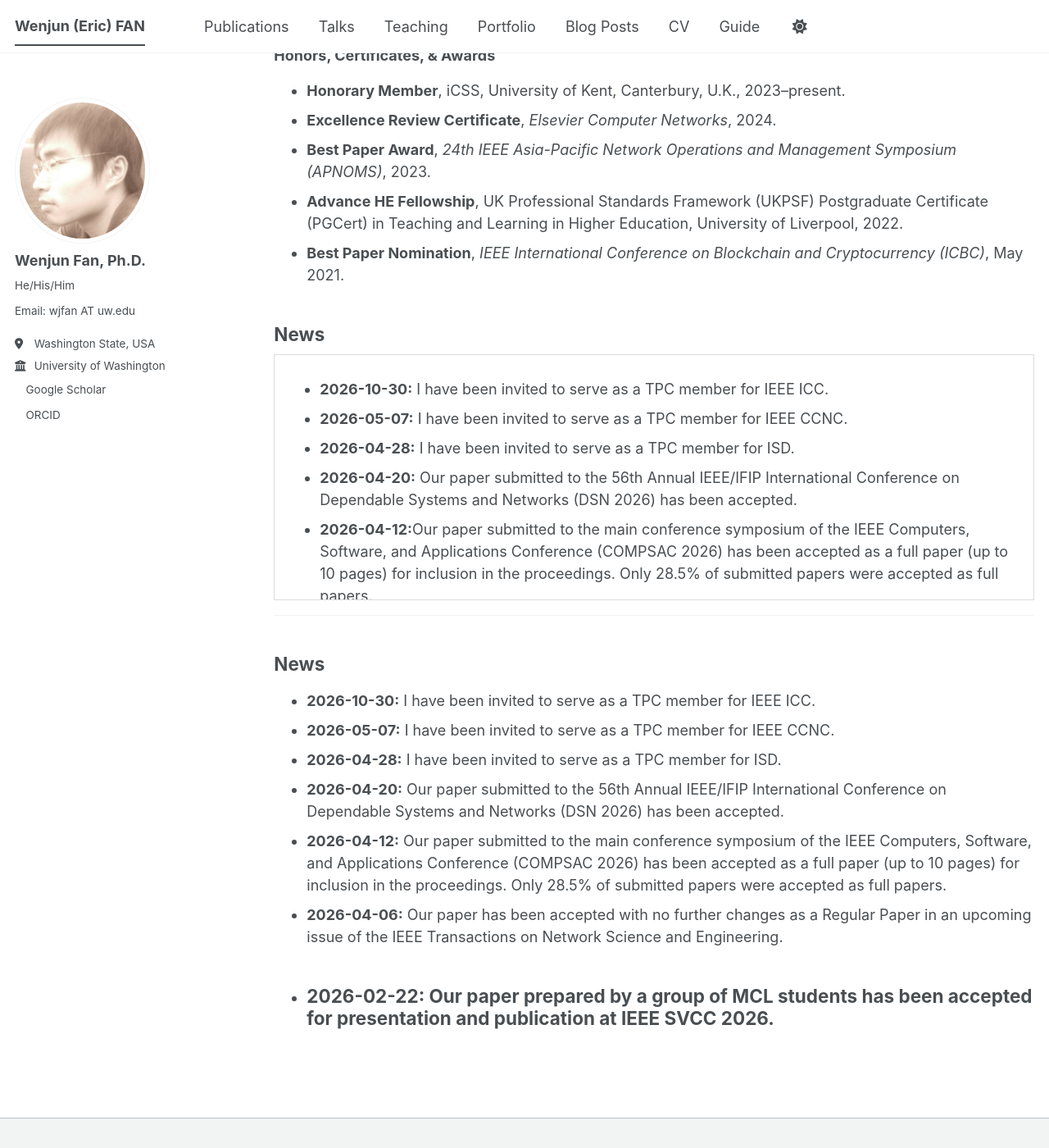
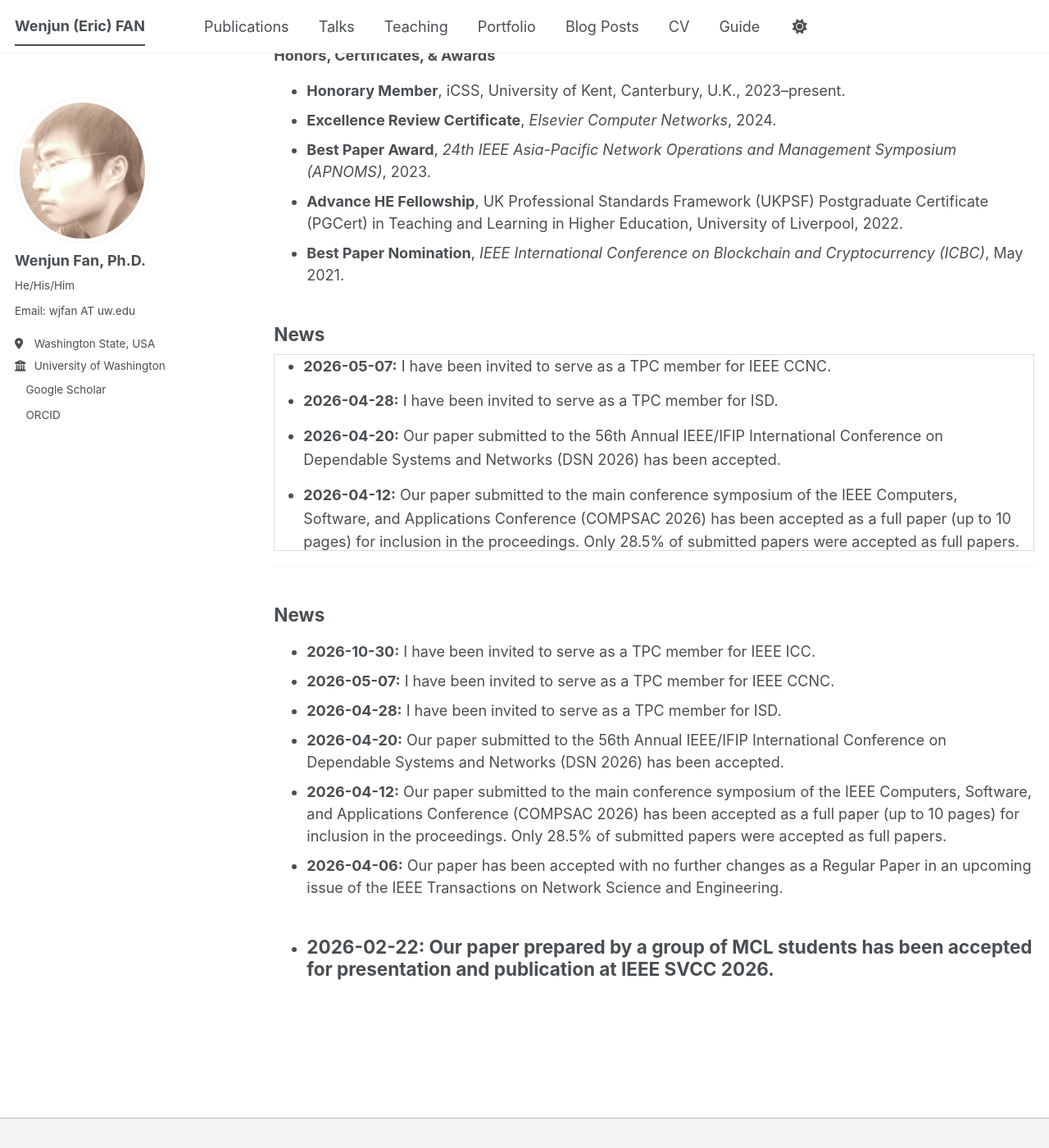
Before and after one commit to fanwj2010/fanwj2010.github.io, a Jekyll site: the page built from _pages/about.md, in a window 1280 px wide and 1400 px high, scrolled down 332 px. Shown: the whole window at 82% size. Built offline with Jekyll 4.4.1, drawn with Linux system fonts in a browser that asks for light colours; a script bundle is joined from its source files by our own code; a style sheet for code colours, icons or effects is not loaded; some of the changed lines change nothing that is shown.

Commit message:
Update about.md

```diff
--- a/_pages/about.md
+++ b/_pages/about.md
@@ -17,17 +17,85 @@
 
 
 ## News
-<div style="height: 300px; overflow-y: auto; border: 1px solid #ddd; padding: 10px 15px;">
-<ul>
-  <li><strong>2026-10-30:</strong> I have been invited to serve as a TPC member for IEEE ICC.</li>
-  <li><strong>2026-05-07:</strong> I have been invited to serve as a TPC member for IEEE CCNC.</li>
-  <li><strong>2026-04-28:</strong> I have been invited to serve as a TPC member for ISD.</li>
-  <li><strong>2026-04-20:</strong> Our paper submitted to the 56th Annual IEEE/IFIP International Conference on Dependable Systems and Networks (DSN 2026) has been accepted.</li>
-  <li><strong>2026-04-12:</strong>Our paper submitted to the main conference symposium of the IEEE Computers, Software, and Applications Conference (COMPSAC 2026) has been accepted as a full paper (up to 10 pages) for inclusion in the proceedings. Only 28.5% of submitted papers were accepted as full papers.</li>
-  <li><strong>2026-04-06:</strong>Our paper has been accepted with no further changes as a Regular Paper in an upcoming issue of the IEEE Transactions on Network Science and Engineering.</li>
-  <li><strong>2026-02-22:</strong> Our paper prepared by a group of MCL students has been accepted for presentation and publication at IEEE SVCC 2026.</li>
-</ul>
+<style>
+.news-ticker {
+  height: 240px;
+  overflow: hidden;
+  position: relative;
+  border: 1px solid #ddd;
+  padding: 12px 15px;
+}
+
+.news-ticker-track {
+  animation: news-scroll 45s linear infinite;
+}
+
+.news-ticker:hover .news-ticker-track {
+  animation-play-state: paused;
+}
+
+.news-ticker ul {
+  margin-top: 0;
+  margin-bottom: 0;
+  padding-left: 20px;
+}
+
+.news-ticker li {
+  margin-bottom: 14px;
+  line-height: 1.6;
+}
+
+@keyframes news-scroll {
+  from { transform: translateY(0); }
+  to { transform: translateY(-50%); }
+}
+
+@media (prefers-reduced-motion: reduce) {
+  .news-ticker-track {
+    animation: none;
+  }
+}
+</style>
+
+<div class="news-ticker">
+  <div class="news-ticker-track">
+
+    <ul>
+      <li><strong>2026-10-30:</strong> I have been invited to serve as a TPC member for IEEE ICC.</li>
+
+      <li><strong>2026-05-07:</strong> I have been invited to serve as a TPC member for IEEE CCNC.</li>
+
+      <li><strong>2026-04-28:</strong> I have been invited to serve as a TPC member for ISD.</li>
+
+      <li><strong>2026-04-20:</strong> Our paper submitted to the 56th Annual IEEE/IFIP International Conference on Dependable Systems and Networks (DSN 2026) has been accepted.</li>
+
+      <li><strong>2026-04-12:</strong> Our paper submitted to the main conference symposium of the IEEE Computers, Software, and Applications Conference (COMPSAC 2026) has been accepted as a full paper (up to 10 pages) for inclusion in the proceedings. Only 28.5% of submitted papers were accepted as full papers.</li>
+
+      <li><strong>2026-04-06:</strong> Our paper has been accepted with no further changes as a Regular Paper in an upcoming issue of the IEEE Transactions on Network Science and Engineering.</li>
+
+      <li><strong>2026-02-22:</strong> Our paper prepared by a group of MCL students has been accepted for presentation and publication at IEEE SVCC 2026.</li>
+    </ul>
+
+    <!-- Duplicate list for seamless scrolling -->
+    <ul aria-hidden="true">
+      <li><strong>2026-10-30:</strong> I have been invited to serve as a TPC member for IEEE ICC.</li>
+
+      <li><strong>2026-05-07:</strong> I have been invited to serve as a TPC member for IEEE CCNC.</li>
+
+      <li><strong>2026-04-28:</strong> I have been invited to serve as a TPC member for ISD.</li>
+
+      <li><strong>2026-04-20:</strong> Our paper submitted to the 56th Annual IEEE/IFIP International Conference on Dependable Systems and Networks (DSN 2026) has been accepted.</li>
+
+      <li><strong>2026-04-12:</strong> Our paper submitted to the main conference symposium of the IEEE Computers, Software, and Applications Conference (COMPSAC 2026) has been accepted as a full paper (up to 10 pages) for inclusion in the proceedings. Only 28.5% of submitted papers were accepted as full papers.</li>
+
+      <li><strong>2026-04-06:</strong> Our paper has been accepted with no further changes as a Regular Paper in an upcoming issue of the IEEE Transactions on Network Science and Engineering.</li>
+
+      <li><strong>2026-02-22:</strong> Our paper prepared by a group of MCL students has been accepted for presentation and publication at IEEE SVCC 2026.</li>
+    </ul>
+
+  </div>
 </div>
+
 
 ---
 ## News
```
